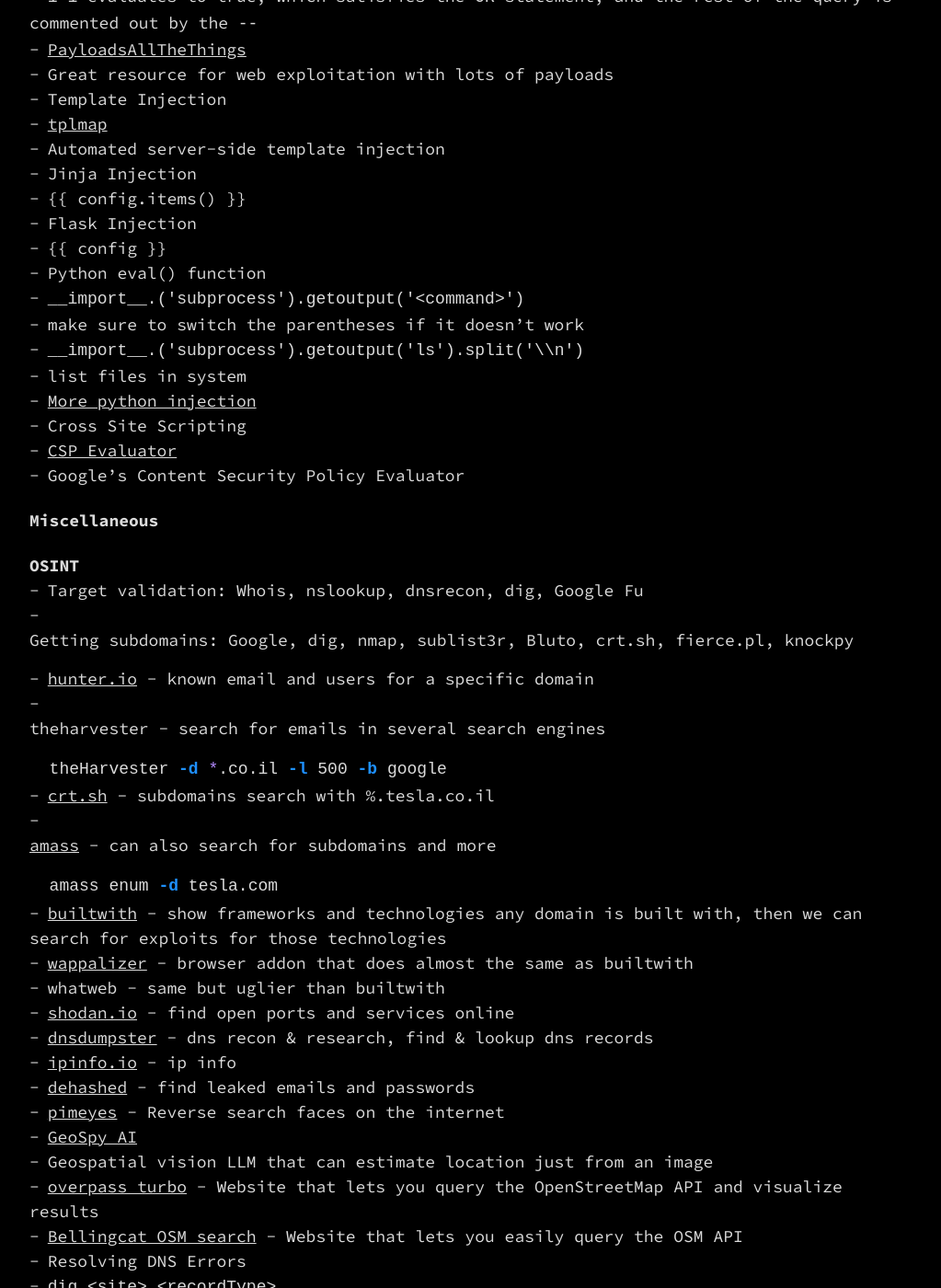
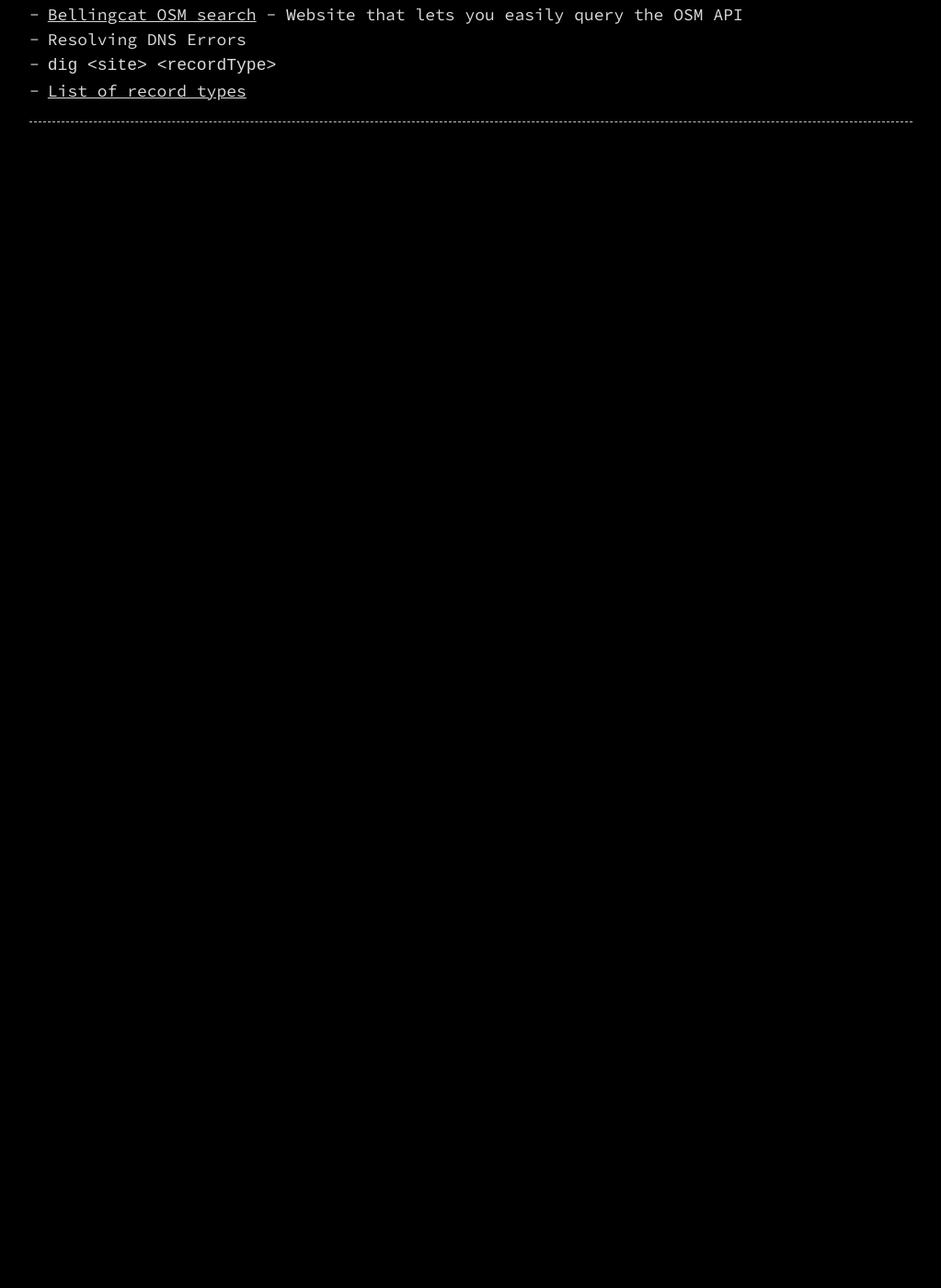
Before and after one commit to imlosingbut2you/imlosingbut2you.github.io, a Jekyll site: the page built from _posts/2024-08-08-ctf.markdown, in a window 1280 px wide and 1400 px high, scrolled down 23614 px. Shown: the whole window at 92% size, without its empty margins (128-1151 px from the left). Built offline with Jekyll 4.4.1, drawn with Linux system fonts in a browser that asks for light colours; after the commit the page ends 23777 px from its top, so only the background shows below that; some of the changed text lies outside the part shown.

Commit message:
Update 2024-08-08-ctf.markdown

````diff
--- a/_posts/2024-08-08-ctf.markdown
+++ b/_posts/2024-08-08-ctf.markdown
@@ -5,49 +5,17 @@
 categories:
 ---
 
-- [platforms](#platforms)
-- [tools](#tools)
-  - [online tools](#online-tools)
-  - [offline tools](#offline-tools)
-  - [my tools](#my-tools)
-- [videos](#videos)
-- [more resources](#more-resources)
-- [wikis](wikis)
+- [Platforms](#platforms)
+-----------
+- [Tools](#tools)
+- [Videos](#videos)
+- [More Resources](#more-resources)
+- [Wikis](#wikis)
+- [Privilige Escalation](#privilige-escalation)
+- [Get interactive shell](#get-interactive-shell)
 
 
-+ [CTFs](#ctfs)
-- [Web](#web-hacking)
-  - [Five Stages of Web Hacking](#five-stages-of-web-hacking)
-  - [Enumeration and Reconnaissance Tools](#enumeration-and-reconnaissance-tools)
-  - [Scanning](#scanning)
-  - [Payloads](#payloads)
-  - [Shells](#shells)
-  - [BufferOverflow](#bufferoverflow)
-  - [Gobuster](#gobuster)
-  - [SQLMAP](#sqlmap)
-- [Cryptography](#cryptography)
-  - [Caesar Cipher](#caesar-cipher)
-  - [Vigenere Cipher](#vigenere-cipher)
-  - [One Time Pad Cipher](#one-time-pad-cipher)
-* [Forensics / Steganography](#forensics--steganography)
-  - [General](#general)
-  - [Audio](#audio)
-  - [Image](#image)
-  - [Video](#video)
-  - [Machine Image](#machine-image)
-  - [Pcap](#pcap)
-- [Privilige Escalation](#privilige-escalation)
-  - [Standard Scripts for Enumeration](#standard-scripts-for-enumeration)
-  - [Reconnoitre](#reconnoitre)
-+ [Get interactive shell](#get-interactive-shell)
-  - [Linux](#linux)
-  - [Windows / General](#windows--general)
-* [OSINT](#osint)
-* [Misc](#misc)
-
-
-
-# Platforms
+# ------ Platforms ------
 {:#platforms}
 
 [CTFTime](https://ctftime.org)
@@ -295,7 +263,7 @@
 - [GCPGoat](https://github.com/ine-labs/GCPGoat) - A Damn Vulnerable GCP Infrastructure.
 - [Juice Shop](https://github.com/juice-shop/juice-shop-ctf) - Capture-the-Flag (CTF) environment setup tools for OWASP Juice Shop.
 
-# Tools
+# ------ Tools ------
 {:#tools}
 
 [HackTheBox](https://app.hackthebox.eu)
@@ -313,7 +281,7 @@
 [HackXOR](https://hackxor.net)
 [Hacktoria](https://hacktoria.com)
 
-# Videos
+# ------ Videos ------
 {:#videos}
 
 [LiveOverflow](https://www.youtube.com/playlist?list=PLhixgUqwRTjxglIswKp9mpkfPNfHkzyeN)
@@ -417,7 +385,7 @@
 - [LiveOverFlow](https://www.youtube.com/channel/UClcE-kVhqyiHCcjYwcpfj9w) - Video tutorials on Exploitation.
 - [MIPT CTF](https://github.com/xairy/mipt-ctf) - A small course for beginners in CTFs (in Russian).
 
-# Tools
+# ------ Tools ------
 {:#tools}
 
 [Ghidra](https://ghidra.re/CheatSheet.html)
@@ -432,7 +400,7 @@
 [RevShells](https://revshells.com) to generate reverse shell code
 [Wireshark](https://www.wireshark.org/)
 
-# More Resources
+# ------ More Resources ------
 {:#more-resources}
 
 [Bug Bounty Platforms](https://github.com/disclose/bug-bounty-platforms)
@@ -447,7 +415,7 @@
 [Learn BinExp](https://guyinatuxedo.github.io)
 [HTB Writeups](https://0xdf.gitlab.io)
 
-# Wikis
+# ------ Wikis ------
 {:#wikis}
 
 - [bi0s Wiki](https://teambi0s.gitlab.io/bi0s-wiki/) - Wiki from team bi0s.
@@ -459,9 +427,6 @@
 - [Seclist XSS](https://github.com/danielmiessler/SecLists/tree/master/Fuzzing/XSS)
 - [Seclist LFI Intruder](https://github.com/danielmiessler/SecLists/tree/master/Fuzzing/LFI)
 - [Here’s a helpful cheatsheet](https://trailofbits.github.io/ctf/forensics/)
-
-
-
 
 
 
@@ -915,29 +880,9 @@
 OSINT
 -----
 
-- Target validation: Whois, nslookup, dnsrecon, dig, Google Fu
-- Getting subdomains: Google, dig, nmap, sublist3r, Bluto, crt.sh, fierce.pl, knockpy
+- [shodan.io](http://shodan.io) - find open ports and services online
 
-- [hunter.io](https://hunter.io/) - known email and users for a specific domain
-- theharvester - search for emails in several search engines
 
-    ```bash
-    theHarvester -d *.co.il -l 500 -b google
-    ```
-- [crt.sh](http://crt.sh) - subdomains  search with %.tesla.co.il
-- [amass](https://github.com/OWASP/Amass) - can also search for subdomains and more
-
-    ```bash
-    amass enum -d tesla.com
-    ```
-- [builtwith](https://builtwith.com/) - show frameworks and technologies any domain is built with, then we can search for exploits for those technologies
-- [wappalizer](https://www.wappalyzer.com/download/) - browser addon that does almost the same as builtwith
-- whatweb - same but uglier than builtwith
-- [shodan.io](http://shodan.io) - find open ports and services online
-- [dnsdumpster](https://dnsdumpster.com/) - dns recon & research, find & lookup dns records
-- [ipinfo.io](http://ipinfo.io) - ip info
-- [dehashed](https://www.dehashed.com) - find leaked emails and passwords
-- [pimeyes](https://pimeyes.com/en) - Reverse search faces on the internet
 - [GeoSpy AI](https://geospy.ai)
 	- Geospatial vision LLM that can estimate location just from an image
 - [overpass turbo](https://overpass-turbo.eu) - Website that lets you query the OpenStreetMap API and visualize results
````
